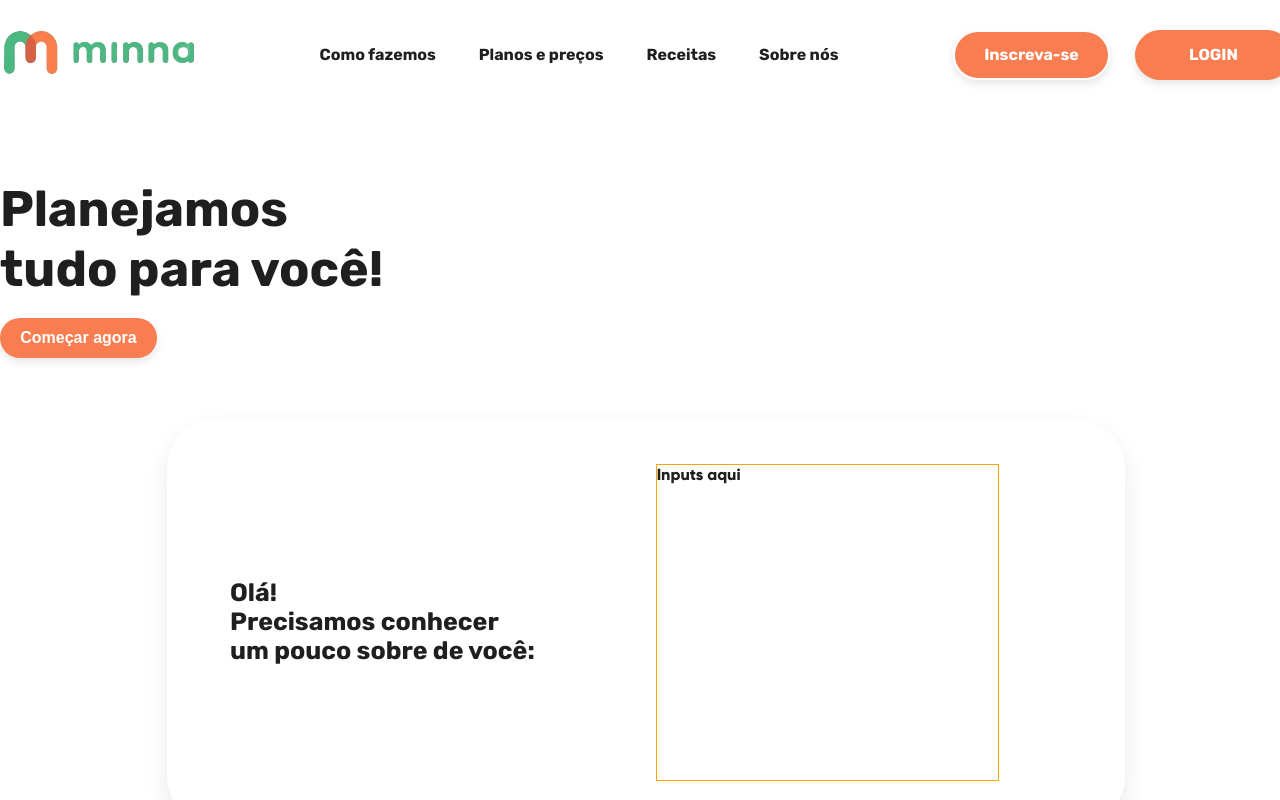
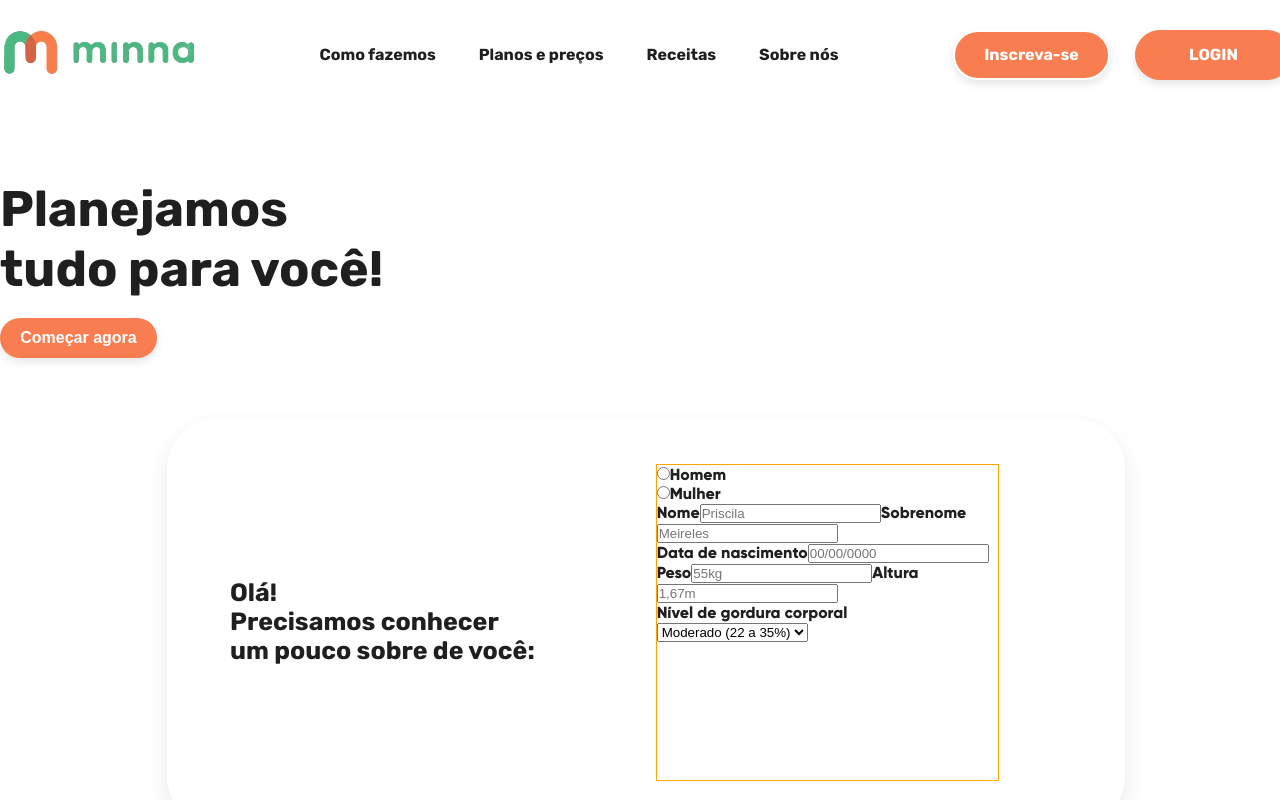
Before and after one commit to AugustoMagalhaes/cloudopss-desafio, a React (Create React App) app: page / in a window 1280 px wide. Shown: the top 800 px of the page. Built offline with nearby package versions, Linux system fonts and the light colour scheme.

Commit message:
feat: adiciona inputs ao PersonalInfo.

```diff
--- a/src/components/PersonalInfo/PersonalInfo.jsx
+++ b/src/components/PersonalInfo/PersonalInfo.jsx
@@ -9,9 +9,85 @@ function PersonalInfo() {
         <h3 className="personal-title">Precisamos conhecer</h3>
         <h3 className="personal-title">um pouco sobre de você:</h3>
       </section>
+
       <section className="personal-input-container">
-        Inputs aqui
+        <section className="input-row">
+          <section className="radio-row">
+            <input type="radio" name="gender" id="man" />
+            Homem
+          </section>
+          <section className="radio-row">
+            <input type="radio" name="gender" id="woman" />
+            Mulher
+          </section>
+
+        </section>
+
+        <section className="input-row">
+          <label htmlFor="name">
+            Nome
+            <input type="text" name="name" id="name" placeholder="Priscila" className="input-text" />
+          </label>
+          <label htmlFor="surname">
+            Sobrenome
+            <input
+              type="text"
+              name="surname"
+              id="surname"
+              className="input-text"
+              placeholder="Meireles"
+            />
+          </label>
+        </section>
+
+        <section className="input-row">
+          <label htmlFor="birth-date">
+            Data de nascimento
+            <input
+              type="text"
+              name="birth-date"
+              id="birth-date"
+              className="input-text"
+              placeholder="00/00/0000"
+            />
+          </label>
+        </section>
+
+        <section className="input-row">
+          <label htmlFor="weight">
+            Peso
+            <input
+              type="text"
+              name="weight"
+              id="weight"
+              className="input-text"
+              placeholder="55kg"
+            />
+          </label>
+          <label htmlFor="height">
+            Altura
+            <input
+              type="text"
+              name="height"
+              id="height"
+              className="input-text"
+              placeholder="1,67m"
+            />
+          </label>
+        </section>
+
+        <section className="input-row">
+          <label htmlFor="body-fat">
+            Nível de gordura corporal
+            <select name="body-fat" id="bodyfat" className="body-fat">
+              <option value="magreza">Menor que 18,5</option>
+              <option value="moderado" selected>Moderado (22 a 35%)</option>
+            </select>
+          </label>
+        </section>
+
       </section>
+
     </section>
   );
 }
```
